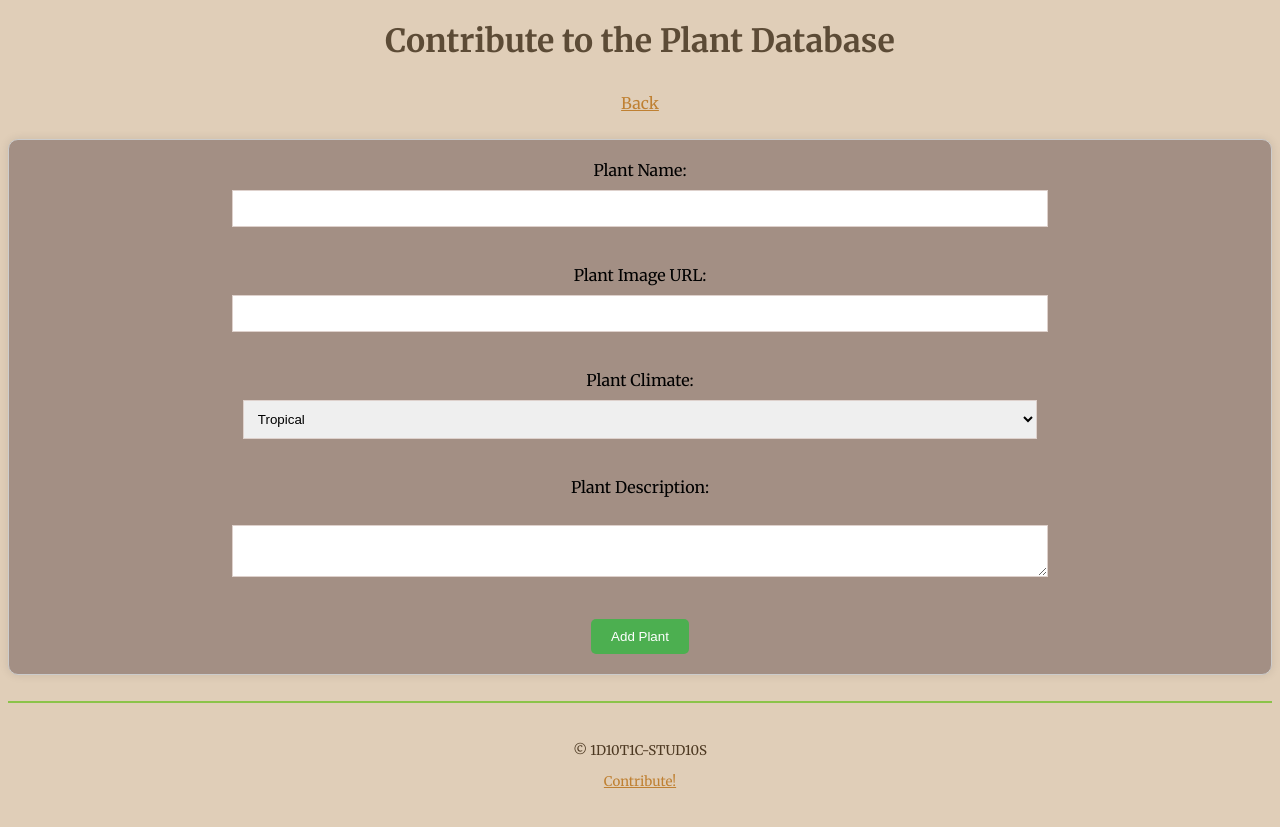
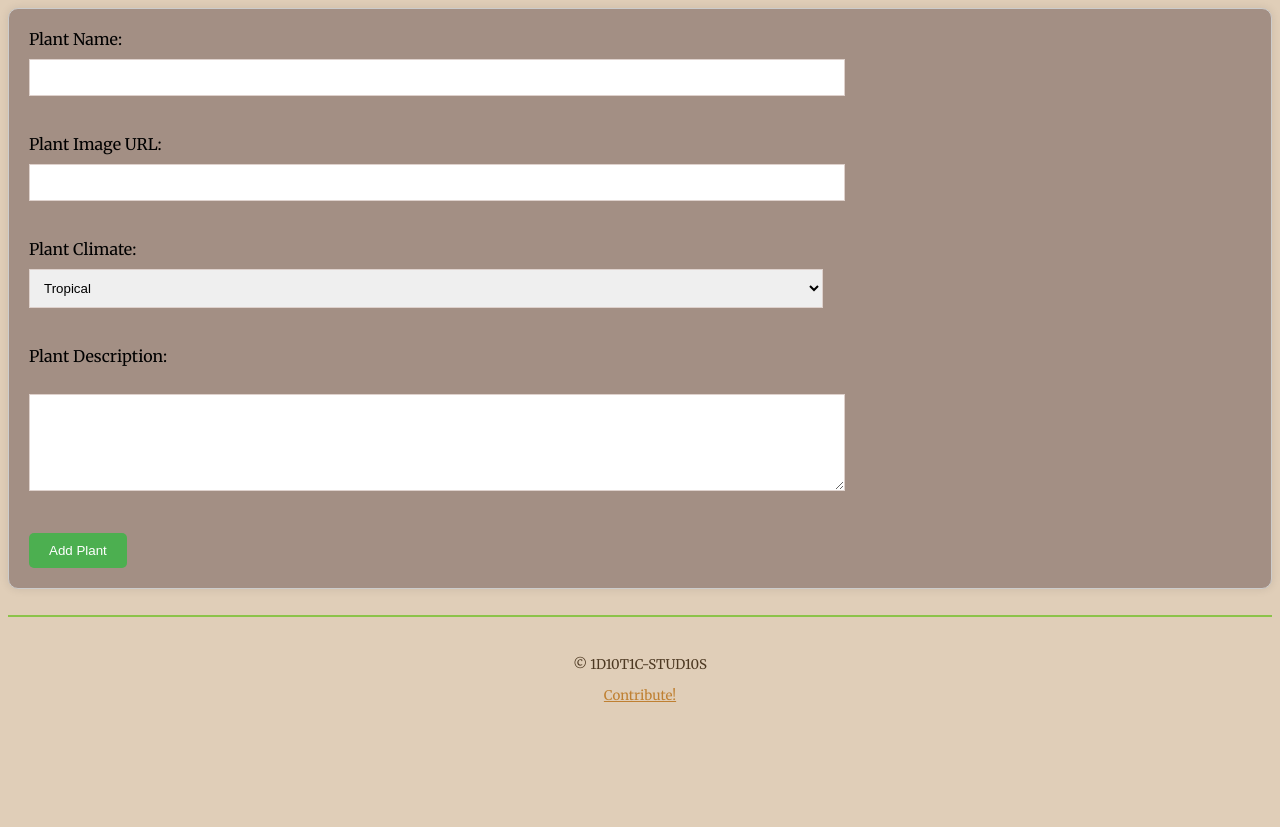
Before and after one commit to BotanyBase/botanybase.github.io, a Jekyll site: the page built from contribute/legacyadd.html, in a window 1280 px wide. Shown: the top 827 px of the page. Built offline with Jekyll 4.4.1, drawn with Linux system fonts in a browser that asks for light colours.

Commit message:
Update legacyadd.html

```diff
--- a/contribute/legacyadd.html
+++ b/contribute/legacyadd.html
@@ -51,17 +51,14 @@ title: Add to DB
   }
 </style>
 
-<h1 style="text-align: center;">Contribute to the Plant Database</h1>
-<p style="padding: 10px; text-align: center;"><a href="https://botanybase.github.io">Back</a></p>
-<form id="plantForm" style="text-align: center; display: block; margin: 0 auto;">
-  <input type="hidden" name="workflow_name" value="add-plant">
-  <input type="hidden" name="workflow_dispatch_input" value='{"name":"{{name}}","image":"{{image}}","climate":"{{climate}}","description":"{{description}}"}'>
+<form id="plantForm">
+  <input type="hidden" name="workflow_dispatch" value="create-issue">
   <label for="name">Plant Name:</label>
-  <input type="text" name="name" required><br><br>
+  <input type="text" id="name" name="name" required><br><br>
   <label for="image">Plant Image URL:</label>
-  <input type="url" name="image" required><br><br>
+  <input type="url" id="image" name="image" required><br><br>
   <label for="climate">Plant Climate:</label>
-  <select name="climate" required>
+  <select id="climate" name="climate" required>
     <option value="tropical">Tropical</option>
     <option value="subtropical">Subtropical</option>
     <option value="temperate">Temperate</option>
@@ -69,13 +66,14 @@ title: Add to DB
     <option value="desert">Desert</option>
   </select><br><br>
   <label for="description">Plant Description:</label><br>
-  <textarea name="description" required></textarea><br><br>
+  <textarea id="description" name="description" rows="5" required></textarea><br><br>
   <button type="submit">Add Plant</button>
 </form>
 
 <div id="message"></div>
 
 <script>
+document.addEventListener('DOMContentLoaded', function() {
   const form = document.getElementById('plantForm');
   form.addEventListener('submit', async (event) => {
     event.preventDefault();
@@ -119,4 +117,5 @@ form.addEventListener('submit', async (event) => {
       message.classList.add('error');
     }
   });
+});
 </script>
```
Lines whose indentation alone changed are shown as unchanged.
